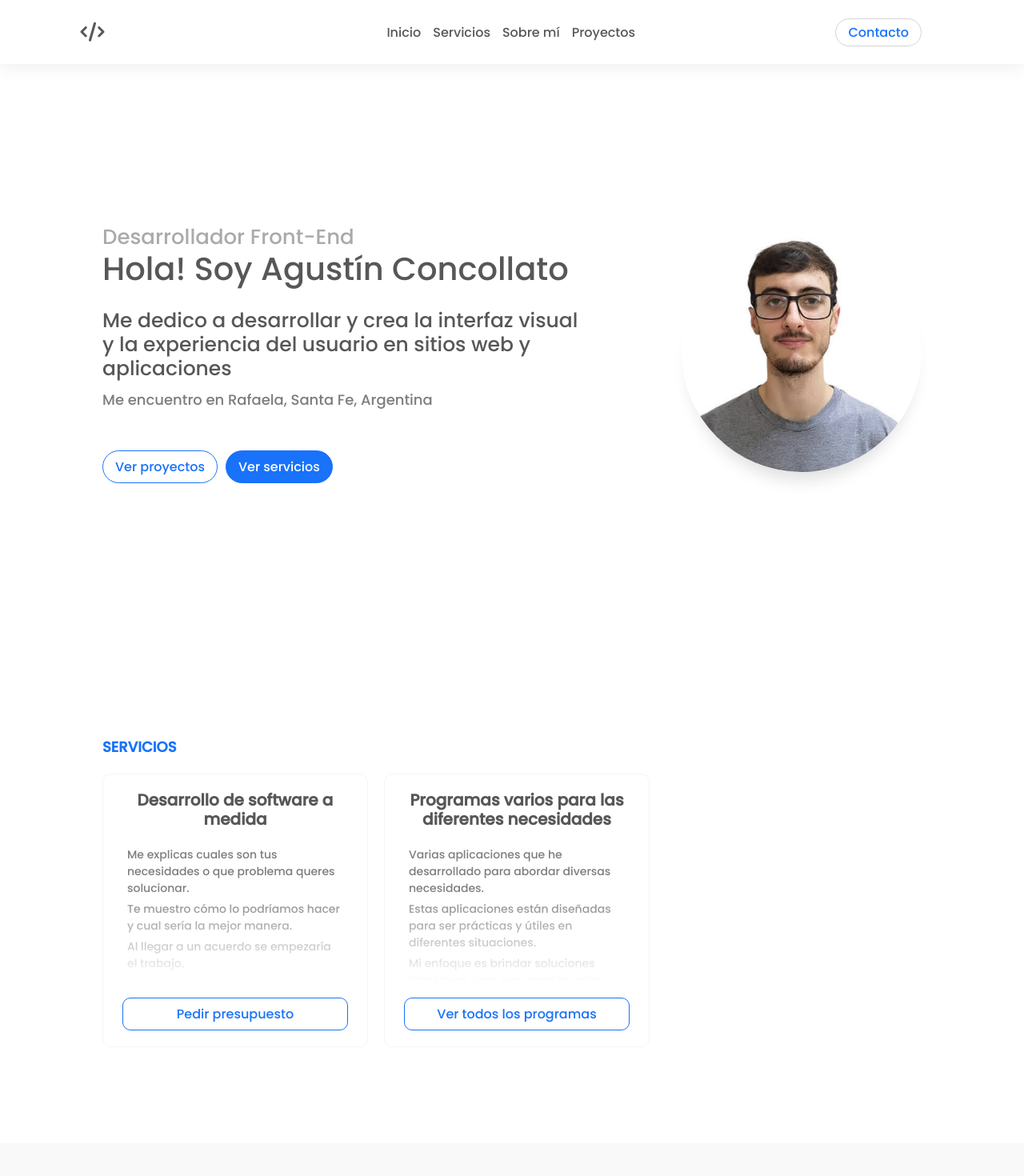
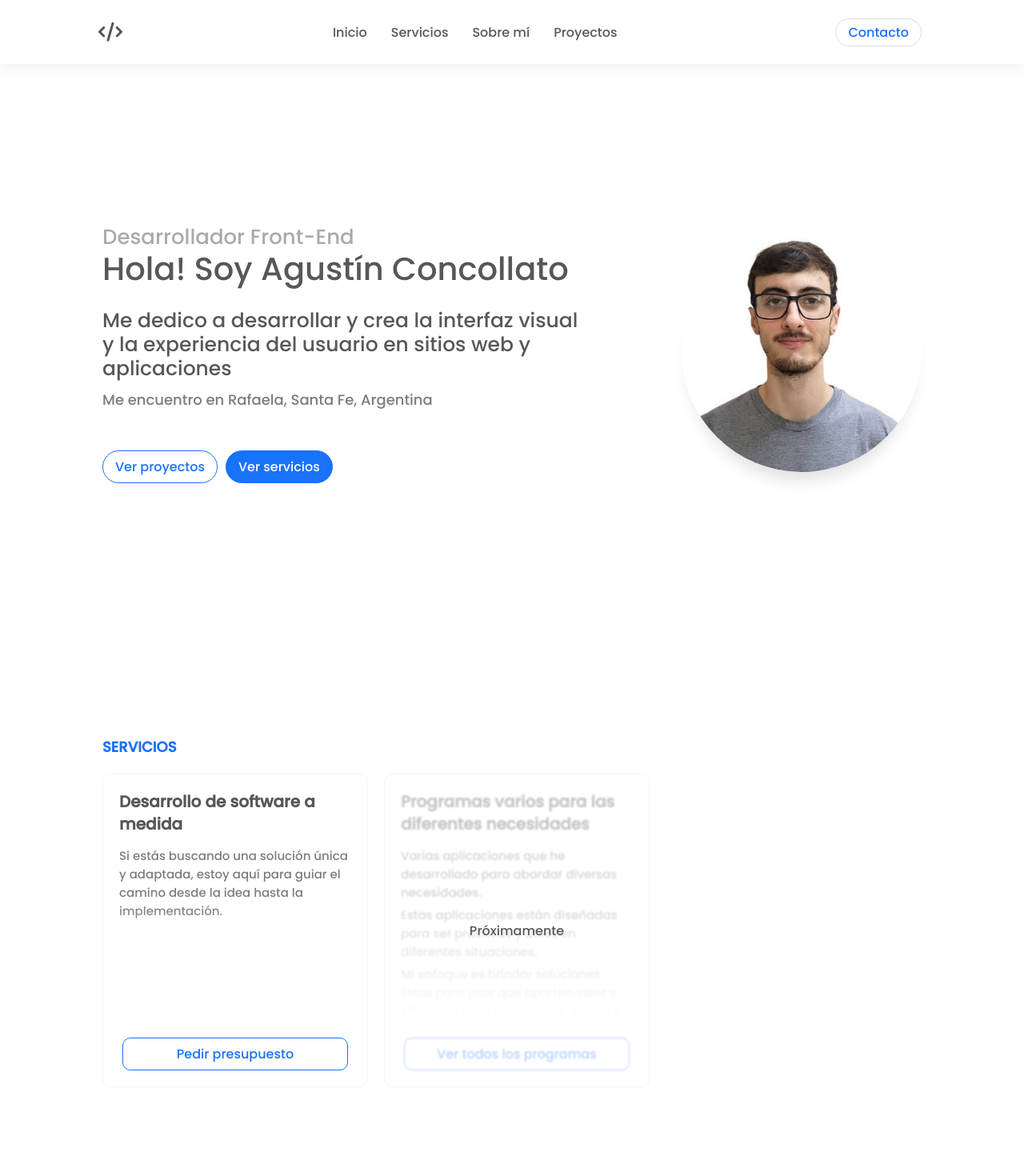
Before and after one commit to AguConco/Porfolio, a React (Create React App) app: page / in a window 1280 px wide. Shown: the top 1470 px of the page at 80% size. Built offline with nearby package versions, Linux system fonts and the light colour scheme.

Commit message:
page dedicated software

```diff
--- a/src/App.js
+++ b/src/App.js
@@ -8,6 +8,7 @@ import Projects from './components/Projects/Projects'
 import Footer from './components/Footer/Footer'
 import { Route, Routes } from 'react-router-dom';
 import { Service } from './components/Service/Service'
+import { DedicatedSoftware } from './components/DedicatedSoftware/DedicatedSoftware'
 
 
 const PageInit = () => (
@@ -18,7 +19,6 @@ const PageInit = () => (
     <Studies />
     <Projects />
     <Contact />
-    <Footer />
   </>
 )
 
@@ -28,7 +28,9 @@ const App = () => {
       <NavBar />
       <Routes>
         <Route path='/' element={<PageInit />} />
+        <Route path='/dedicated-software' element={<DedicatedSoftware />} />
       </Routes>
+      <Footer />
     </div>
   )
 }
--- a/src/components/About/About.css
+++ b/src/components/About/About.css
@@ -69,7 +69,7 @@
 
 .info a{
     display: inline-block;
-    border: 1px solid #d4d4d4;
+    border: 1px solid #ddd;
     padding: 7px 15px;
     border-radius: 30px;
     font-size: 16px;
--- /dev/null
+++ b/src/components/DedicatedSoftware/DedicatedSoftware.css
@@ -0,0 +1,98 @@
+.dedicated-software-section {
+    max-width: 1024px;
+    margin: auto;
+    padding: 120px 0;
+}
+
+.back,
+.back svg path {
+    cursor: pointer;
+    color: #aaa;
+}
+
+.back svg {
+    margin-right: 5px;
+}
+
+.back:hover,
+.back:hover svg path {
+    color: #1872fa;
+    fill: #1872fa;
+}
+
+.dedicated-software-title {
+    font-weight: 300;
+    margin: 10px 0 5px;
+    font-size: 26px;
+}
+
+.dedicated-software-subtitle {
+    margin-bottom: 20px;
+    font-size: 18px;
+    display: block;
+}
+
+.dedicated-software-section h3 {
+    font-weight: 300;
+    margin-bottom: 10px;
+    font-size: 18px;
+}
+
+.dedicated-software-section p {
+    margin-bottom: 10px;
+    font-size: 16px;
+}
+
+.start-project {
+    margin-top: 60px;
+    display: flex;
+    align-items: center;
+    gap: 20px;
+}
+
+.start-project div {
+    display: flex;
+    justify-content: center;
+    align-items: center;
+    height: 50px;
+    width: 40px;
+    border-radius: 30px;
+    border: 1px solid #ddd;
+}
+
+.start-project div svg {
+    position: relative;
+    transition: .3s;
+}
+
+.start-project div svg path {
+    fill: #1872fa;
+}
+
+.start-project span {
+    color: #1872fa;
+    font-size: 18px;
+}
+
+.start-project:hover div svg {
+    animation: startProject 1s infinite;
+}
+/*
+.start-project:hover div {
+    box-shadow: 0 0 0 3px #1872fa30;
+    border-color: #1872fa;
+} */
+
+@keyframes startProject {
+    0% {
+        top: 0
+    }
+
+    50% {
+        top: 3px;
+    }
+
+    100% {
+        top: 0;
+    }
+}
--- /dev/null
+++ b/src/components/DedicatedSoftware/DedicatedSoftware.jsx
@@ -0,0 +1,37 @@
+import { FontAwesomeIcon } from '@fortawesome/react-fontawesome'
+import './DedicatedSoftware.css'
+import { faArrowDown, faArrowLeft } from '@fortawesome/free-solid-svg-icons'
+import Contact from '../Contact/Contact'
+import { useEffect } from 'react'
+
+export const DedicatedSoftware = () => {
+
+    useEffect(() => {
+        window.scrollTo(0, 0)
+    }, [])
+
+    return (
+        <>
+            <section className="dedicated-software-section">
+                <div onClick={() => window.history.back()} className='back'><FontAwesomeIcon icon={faArrowLeft} /> Volver atras</div>
+                <h1 className='dedicated-software-title'>Desarrollo de software a medida</h1>
+                <span className='dedicated-software-subtitle'>Si estás buscando una solución única y adaptada, estoy aquí para guiar el camino desde la idea hasta la implementación</span>
+                <h3>¿Cómo lo haríamos?</h3>
+                <p>
+                    Al realizar un software a media, iniciamos conversando sobre cuales son tus necesidades o que problema querés solucionar.
+                    Luego de hacer un análisis, te presento cómo lo podríamos hacer y cual sería la mejor manera.
+                </p>
+                <p>
+                    Una vez que hemos definido los detalles del proyecto, llegado a un acuerdo con un plan establecido y las metas claras, comenzamos a crear tu software.
+                </p>
+                <a href='#contact' className='start-project'>
+                    <div>
+                        <FontAwesomeIcon icon={faArrowDown} />
+                    </div>
+                    <span> Empezar proyecto </span>
+                </a>
+            </section>
+            <Contact />
+        </>
+    )
+}
--- a/src/components/NavBar/NavBar.css
+++ b/src/components/NavBar/NavBar.css
@@ -20,13 +20,16 @@ header>div {
 .logo {
     transform: scale(1.5);
     flex-grow: 0;
-    flex-basis: 110px;
 }
 
 .nav-sections ul {
     display: flex;
     align-items: center;
-    gap: 15px;
+    gap: 10px;
+}
+
+.nav-sections ul li a {
+    padding: 5px 10px;
 }
 
 .nav-section-contact {
@@ -35,7 +38,7 @@ header>div {
 }
 
 .btn-contact {
-    border: 1px solid #d4d4d4;
+    border: 1px solid #ddd;
     padding: 5px 15px;
     border-radius: 30px;
     color: #1872fa;
--- a/src/components/NavBar/NavBar.jsx
+++ b/src/components/NavBar/NavBar.jsx
@@ -27,7 +27,7 @@ const NavBar = () => {
                     </ul>
                 </nav>
                 <nav className="nav-section-contact">
-                    <a className="btn-contact" href="/#contact"> Contacto </a>
+                    <a className="btn-contact" href="#contact"> Contacto </a>
                 </nav>
             </div>
         </header>
--- a/src/components/Projects/Projects.css
+++ b/src/components/Projects/Projects.css
@@ -74,7 +74,7 @@
     display: inline-flex;
     align-items: center;
     border-radius: 30px;
-    border: 1px solid #eee;
+    border: 1px solid #ddd;
     padding: 7px 15px;
     margin-right: 10px;
     font-size: 16px;
@@ -116,24 +116,6 @@
     object-fit: contain;
 }
 
-.container-img-project>div {
-    opacity: 0;
-    position: absolute;
-    bottom: 0;
-    right: 0;
-    width: 100%;
-    background: #ffffff99;
-    padding: 10px 25px 10px 15px;
-    transition: .3s;
-    display: flex;
-    justify-content: flex-end;
-    border-top: 1px solid #eee;
-}
-
-.container-img-project:hover>div {
-    opacity: 1;
-}
-
 .divAngle {
     width: 30px;
     display: flex;
--- a/src/components/Service/Service.css
+++ b/src/components/Service/Service.css
@@ -12,7 +12,7 @@
 
 .card-service {
     width: 290px;
-    height: 300px;
+    height: 350px;
     padding: 20px;
     border: 1px solid #f5f5f5;
     border-radius: 10px;
@@ -22,6 +22,7 @@
     flex-direction: column;
     justify-content: space-between;
     align-items: center;
+    position: relative;
 }
 
 .card-service:hover {
@@ -29,10 +30,13 @@
     box-shadow: 0 15px 30px #00000010;
 }
 
+.card-service:hover .soon {
+    opacity: 1;
+}
+
 .title-service {
     font-size: 20px;
-    line-height: 24px;
-    text-align: center;
+    line-height: 28px;
     display: block;
     min-height: 70px;
 }
@@ -54,9 +58,8 @@
 }
 
 .description-service {
-    font-size: 14px;
+    font-size: 15px;
     margin-bottom: 5px;
-    padding: 0 10px;
     color: #7d7d7d;
 }
 
@@ -78,3 +81,18 @@
     color: #fff;
     box-shadow: 0 0 0 3px#1872fa30;
 }
+
+.soon {
+    /* opacity: 0; */
+    position: absolute;
+    background: #ffffffaa;
+    height: 100%;
+    width: 100%;
+    top: 0;
+    left: 0;
+    border-radius: 10px;
+    display: flex;
+    justify-content: center;
+    align-items: center ;
+    backdrop-filter: blur(1px);
+}
--- a/src/components/Service/Service.jsx
+++ b/src/components/Service/Service.jsx
@@ -9,9 +9,7 @@ export const Service = () => {
                 <div className="card-service">
                     <h5 className="title-service">Desarrollo de software a medida</h5>
                     <div className="container-description">
-                        <p className='description-service'>Me explicas cuales son tus necesidades o que problema queres solucionar.</p>
-                        <p className='description-service'>Te muestro cómo lo podríamos hacer y cual sería la mejor manera.</p>
-                        <p className='description-service'>Al llegar a un acuerdo se empezaría el trabajo.</p>
+                        <p className='description-service'>Si estás buscando una solución única y adaptada, estoy aquí para guiar el camino desde la idea hasta la implementación.</p>
                         <div></div>
                     </div>
                     <Link to="/dedicated-software" className='action-card-service'>Pedir presupuesto</Link>
@@ -25,6 +23,7 @@ export const Service = () => {
                         <div></div>
                     </div>
                     <Link to="/programs" className='action-card-service'>Ver todos los programas</Link>
+                    <div className="soon"><span>Próximamente</span></div>
                 </div>
             </div>
         </section>
--- a/src/index.css
+++ b/src/index.css
@@ -43,4 +43,5 @@ section {
 .title-section {
   color: #1872fa;
   font-size: 18px;
+  text-transform: uppercase;
 }
```
